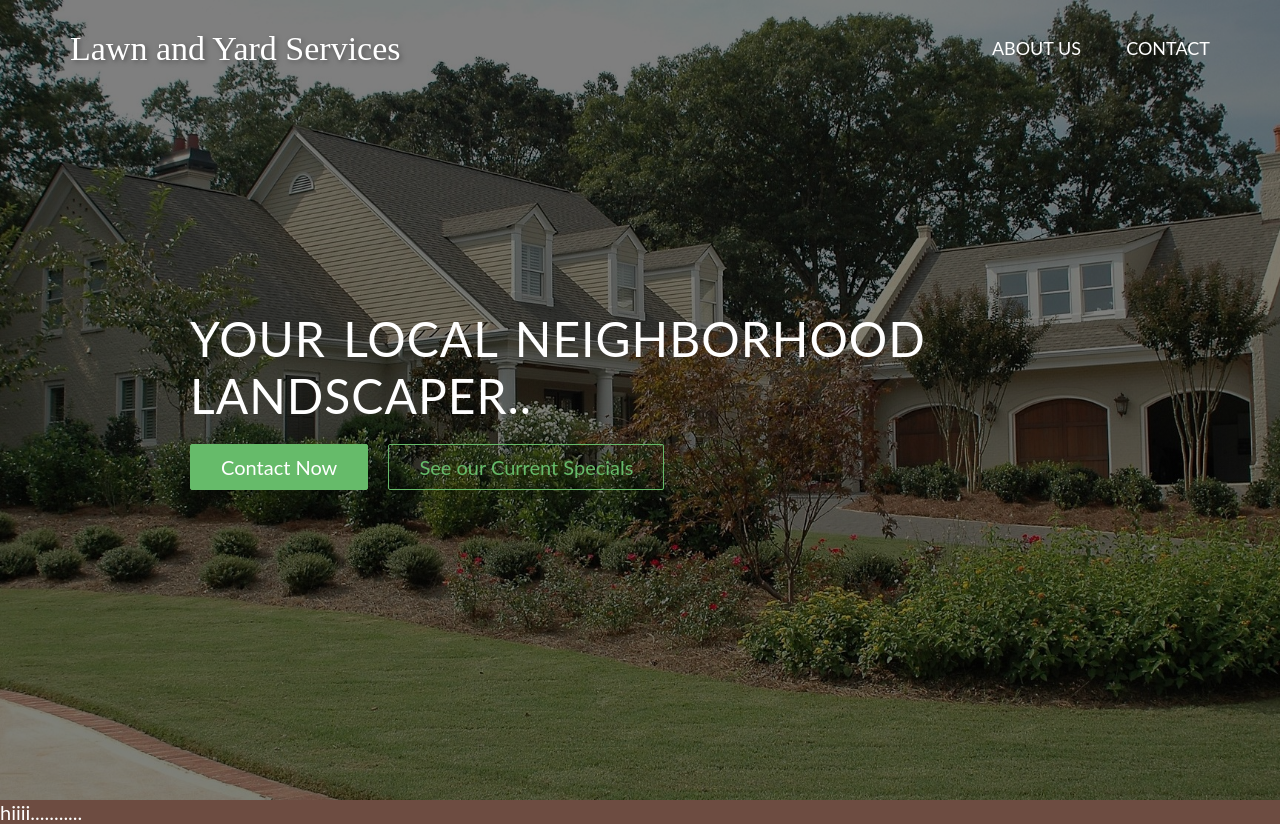
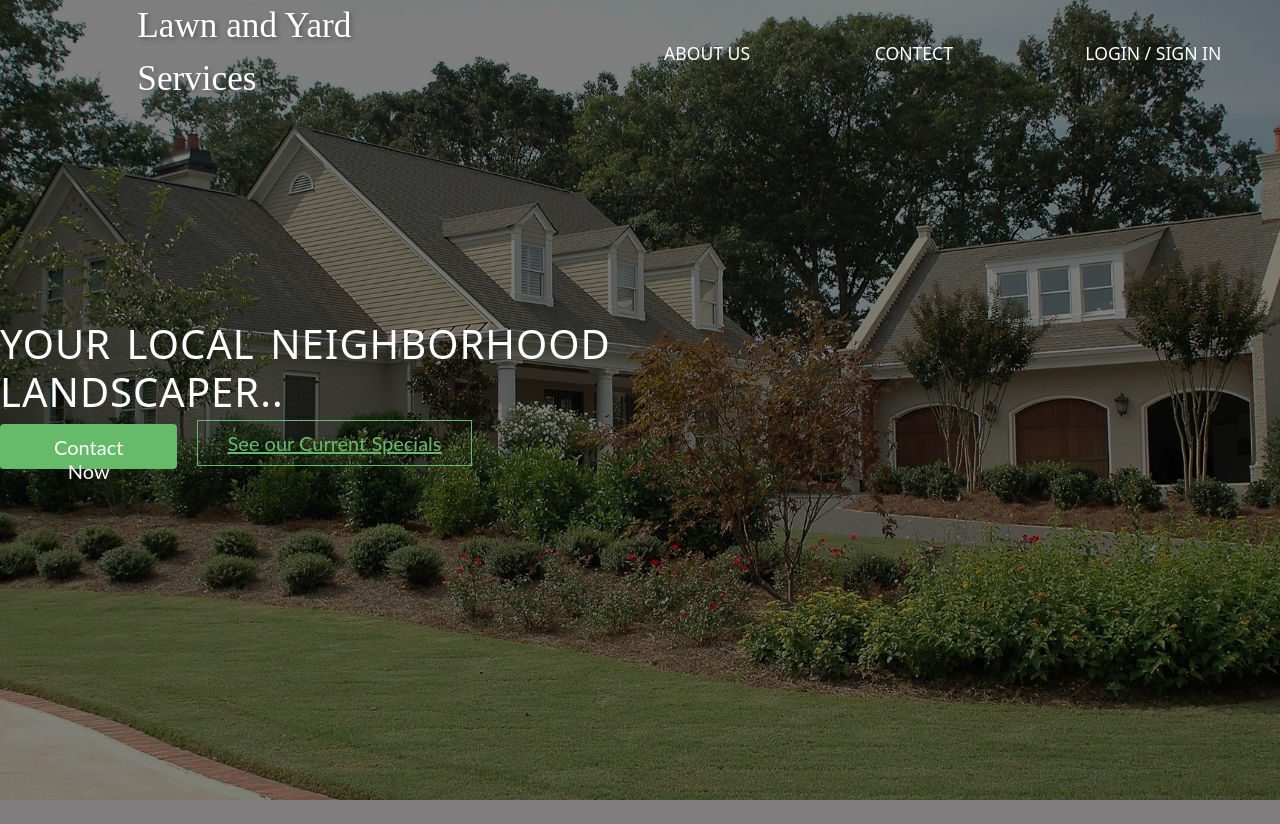
Before and after one commit to nehagjr/DJANGO-Lawn-and-Yard-Service-, a Django app: page / in a window 1280 px wide. After the commit the page ends 800 px from the top, so only its background shows below. Run offline with Django 5.2, Linux system fonts and the light colour scheme.

Commit message:
update the home page

```diff
--- a/LawnAndYard/App/static/css/style.css
+++ b/LawnAndYard/App/static/css/style.css
@@ -1,4 +1,3 @@
-
 * {
   margin: 0;
   padding: 0;
@@ -9,138 +8,46 @@
   --clr-1: #66bb6a;
   --clr-2: #388e3c;
 }
-
-  html {
-    scroll-behavior: smooth;
-  }
-
-  html,
-  body {
-    background-color: #6d4c41;
+h1 {
+  margin-top: 0;
+  margin-bottom: 20px;
   color: #fff;
-    font-family: "Lato", sans-serif;
-    font-weight: 400;
-    font-size: 20px;
-    text-rendering: optimizeLegibility;
-    overflow-x: hidden;
-  }
-
-  .clearfix {
-    zoom: 1;
-  }
-  .clearfix:after {
-    content: ".";
-    clear: both;
-    display: block;
-    height: 0;
-    visibility: hidden;
-  }
-
-  .row {
-    max-width: 1140px;
-    margin: 0 auto;
-  }
-
-  section {
-    padding: 80px 0;
-  }
-
-  .box {
-    padding: 1%;
-  }
-
-  /* link styling */
-
-  a:link,
-  a:visited {
-    color: var(--clr-1);
-    text-decoration: none;
-    border-bottom: 1px solid var(--clr-1);
-    padding-bottom: 1px;
-    transition: border-bottom 0.2s, color 0.2s;
-    -webkit-transition: border-bottom 0.2s, color 0.2s;
-    -moz-transition: border-bottom 0.2s, color 0.2s;
-    -ms-transition: border-bottom 0.2s, color 0.2s;
-    -o-transition: border-bottom 0.2s, color 0.2s;
-  }
-
-  a:hover,
-  a:active {
-    color: #555;
-    border-bottom: 1px solid transparent;
-  }
-
-  /* ------------------------------------------------------------------------- */
-  /* headings styles */
-  /* ------------------------------------------------------------------------- */
-
-  h1,
-  h2,
-  h3 {
+  font-size: 280%;
+  word-spacing: 4px;
+  letter-spacing: 1px;
   font-weight: 400;
   text-transform: uppercase;
 }
 
-  h1 {
-    margin-top: 0;
-    margin-bottom: 20px;
+.row{
+  background-color: transparent !important;
+  height: 61px;
+  display: flex;
+  align-items: center;
+  justify-content: space-between;
+  padding: 0 20px;
+}
+.logo{
+  font-size: 220%;
+  color: White;
+  font-family: "Libre Baskerville", serif;
+  text-shadow: 2px 2px 5px #555;
+}
+.row a{
+  padding: 8px 0;
   color: #fff;
-    font-size: 240%;
-    word-spacing: 4px;
-    letter-spacing: 1px;
+  text-decoration: none;
+  text-transform: uppercase;
+  font-size: 110%;
+  border-bottom: 2px solid transparent;
+  transition: border-bottom 0.2s;
+
 }
-
-  h2 {
-    font-size: 180%;
-    word-spacing: 2px;
-    text-align: center;
-    margin-bottom: 30px;
-    letter-spacing: 1px;
+.row a:hover{
+  color: #fff;
+  border-bottom: 2px solid var(--clr-1);
 }
-
-  h2:after {
-    display: block;
-    height: 2px;
-    background-color: var(--clr-1);
-    content: " ";
-    width: 100px;
-    margin: 30px auto 0 auto;
-  }
-
-  h3 {
-    font-size: 110%;
-    margin-bottom: 15px;
-  }
-
-  /* paragraph styles */
-
-  p {
-    font-weight: 300;
-  }
-
-  .long-copy {
-    line-height: 145%;
-    width: 70%;
-    margin-left: 15%;
-  }
-
-  .box p {
-    font-size: 90%;
-    line-height: 145%;
-  }
-
-  /* icon styles */
-
-  .about-us-icon {
-    font-size: 350%;
-    color: var(--clr-1);
-  }
-
-  /* ------------------------------------------------------------------------- */
-/* header styling */
-/* ------------------------------------------------------------------------- */
-
-header {
+.hero-text-box{
   background-image: linear-gradient(rgba(0, 0, 0, 0.5), rgba(0, 0, 0, 0.5)),
   url(../images/house.jpg);
   background-size: cover;
@@ -149,165 +56,35 @@ header {
   height: 100vh;
 }
 
-  .hero-text-box {
-    position: absolute;
-    width: 900px;
-    top: 50%;
-    left: 50%;
-    transform: translate(-50%, -50%);
-    -webkit-transform: translate(-50%, -50%);
-    -moz-transform: translate(-50%, -50%);
-    -ms-transform: translate(-50%, -50%);
-    -o-transform: translate(-50%, -50%);
+.container-fluid{
+  padding: 0;
+}
+header{
+  position: fixed;
+  width: 100%;
+  z-index: 1000;
 }
 
-  .logo {
+/* index.html */
+.row1{
+  position: relative;
+  top: 40vh;
   color: white;
-    font-size: 170%;
-    font-family: "Libre Baskerville", serif;
-    text-shadow: 2px 2px 5px #555;
-    width: auto;
-    float: left;
-    margin-top: 30px;
 }
-
-  .logo-black {
-    color: #555;
-    font-family: "Libre Baskerville", serif;
-    display: none;
-    width: auto;
-    float: left;
-    margin-top: 20px;
-  }
-
-  .logo-black a {
-    text-decoration: none;
-  }
-
-  /* Main navi */
-  .main-nav {
-    float: right;
-    list-style: none;
-    margin-top: 35px;
-  }
-
-  .main-nav li {
-    display: inline-block;
-    margin-left: 40px;
-  }
-
-  .main-nav li a:link,
-  .main-nav li a:visited {
-    padding: 8px 0;
-    color: #fff;
-    text-decoration: none;
-    text-transform: uppercase;
-    font-size: 90%;
-    border-bottom: 2px solid transparent;
-    transition: border-bottom 0.2s;
-    -webkit-transition: border-bottom 0.2s;
-    -moz-transition: border-bottom 0.2s;
-    -ms-transition: border-bottom 0.2s;
-    -o-transition: border-bottom 0.2s;
-  }
-
-  .main-nav li a:hover,
-  .main-nav li a:active {
-    border-bottom: 2px solid var(--clr-1);
-  }
-
-  /* Mobile navi */
-
-  .mobile-nav-icon {
-    float: right;
-    margin-top: 30px;
-    cursor: pointer;
-    display: none;
-  }
-
-  .mobile-nav-icon i {
-    font-size: 200%;
+.row1 .btn{
+  width: 177.36px;
+  height: 44.6px;
+  background-color: var(--clr-1);
+  margin: 0px 15px 0px 0px;
+  padding: 10px 30px;
+  font: 20px lato;
   color: #fff;
 }
-
-  /* Sticky navi */
-  .sticky {
-    position: fixed;
-    top: 0;
-    left: 0;
-    width: 100%;
-    opacity: 0.9;
-    background-color: rgba(255, 255, 255, 0.98);
-    box-shadow: 0 2px 2px rgb(231, 231, 231);
-    z-index: 9999;
-  }
-  .sticky .main-nav {
-    margin-top: 15px;
-  }
-  .sticky .main-nav li a:link,
-  .sticky .main-nav li a:visited {
-    padding: 16px 0;
-    color: #555;
-  }
-  .sticky .logo {
-    display: none;
-  }
-  .sticky .logo-black {
-    display: block;
-  }
-
-  /* ------------------------------------------------------------------------- */
-  /* button styling */
-  /* ------------------------------------------------------------------------- */
-
-  .btn:link,
-  .btn:visited,
-  input[type="submit"] {
-    display: inline-block;
+.row1 .btn1{
+  width: 305.56px;
+  height: 44.6px;
+  border: 1px solid var(--clr-1);
   padding: 10px 30px;
-    font-weight: 400;
-    text-decoration: none;
-    border-radius: 2px;
-    transition: background-color 0.2s, border 0.2s, color 0.2s;
-    -webkit-transition: background-color 0.2s, border 0.2s, color 0.2s;
-    -moz-transition: background-color 0.2s, border 0.2s, color 0.2s;
-    -ms-transition: background-color 0.2s, border 0.2s, color 0.2s;
-    -o-transition: background-color 0.2s, border 0.2s, color 0.2s;
-    -webkit-border-radius: 2px;
-    -moz-border-radius: 2px;
-    -ms-border-radius: 2px;
-    -o-border-radius: 2px;
-  }
-
-  .btn-full:link,
-  .btn-full:visited,
-  input[type="submit"] {
-    background-color: var(--clr-1);
-    border: 1px solid var(--clr-1);
-    color: #fff;
-    margin-right: 15px;
-  }
-
-  .btn-ghost:link,
-  .btn-ghost:visited {
-    border: 1px solid var(--clr-1);
+  font: 20px lato;
   color: var(--clr-1);
 }
-
-  .btn:hover,
-  .btn:active,
-  input[type="submit"]:hover,
-  input[type="submit"]:active {
-    background-color: var(--clr-2);
-  }
-
-  .btn-full:hover,
-  .btn-full:active {
-    border: 1px solid var(--clr-2);
-  }
-
-  .btn-ghost:hover,
-  .btn-ghost:active {
-    border: 1px solid var(--clr-2);
-    color: #fff;
-  }
--- a/LawnAndYard/App/templates/base.html
+++ b/LawnAndYard/App/templates/base.html
@@ -1,40 +1,34 @@
 {% load static %}
-<!DOCTYPE html>
+
+<!doctype html>
 <html lang="en">
   <head>
-    <meta charset="UTF-8">
-    <meta name="viewport" content="width=device-width, initial-scale=1.0">
-    <title>Document</title>
+    <meta charset="utf-8">
+    <meta name="viewport" content="width=device-width, initial-scale=1">
+
     <link rel="stylesheet" href="{% static 'css/style.css' %}">
-    <link rel="stylesheet" href="{% static 'quaries.css' %}">
+    <link href="https://cdn.jsdelivr.net/npm/bootstrap@5.0.2/dist/css/bootstrap.min.css" rel="stylesheet" integrity="sha384-EVSTQN3/azprG1Anm3QDgpJLIm9Nao0Yz1ztcQTwFspd3yD65VohhpuuCOmLASjC" crossorigin="anonymous">
+
+    <title>Hello, world!</title>
   </head>
   <body>
+    <div class="container-fluid">
       <header>
-        <nav>
         <div class="row">
-            <div class="logo">Lawn and Yard Services</div>
-            <div class="logo-black">Lawn and Yard Services</div>
-            <ul class="main-nav js--main-nav">
-              <li><a href="#about-us">About us</a></li>
-              <li><a href="#contact">Contact</a></li>
-            </ul>
-            <a class="mobile-nav-icon js--nav-icon"
-              ><i class="fas fa-bars"></i
-            ></a>
-          </div>
-        </nav>
-        <div class="hero-text-box">
-          <h1>Your local Neighborhood landscaper..</h1>
-          <a class="btn btn-full js--scroll-to-contact" href="#">Contact Now</a>
-          <a class="btn btn-ghost btn-ghost_media js--scroll-to-specials" href="#"
-            >See our Current Specials</a
-          >
+            <div class="col-xxl-1 col-xl-1 col-lg-0 col-md-0 col-sm-0 "></div>
+            <div class="col-xxl-3 col-xl-3 col-lg-3 col-md-4 col-sm-12 logo ">Lawn and Yard Services</div>
+            <div class="col-xxl-4 col-xl-2 col-lg-2 col-md-4 col-sm-12"></div>
+            <div class="col-xxl-1 col-xl-2 col-lg-2 col-md-4 col-sm-12"><a href="#about-us">ABOUT US</a></div>
+            <div class="col-xxl-1 col-xl-2 col-lg-2 col-md-4 col-sm-12"><a href="#contect">CONTECT</a></div>
+            <div class="col-xxl-1.5 col-xl-2 col-lg-2 col-md-4 col-sm-12"><a href="#login">LOGIN / SIGN IN</a></div>
         </div>
       </header>
+    </div>
 
     {% block content %}
     hiiii...........
     {% endblock %}
 
+    <script src="https://cdn.jsdelivr.net/npm/bootstrap@5.0.2/dist/js/bootstrap.bundle.min.js" integrity="sha384-MrcW6ZMFYlzcLA8Nl+NtUVF0sA7MsXsP1UyJoMp4YLEuNSfAP+JcXn/tWtIaxVXM" crossorigin="anonymous"></script>
+
   </body>
-</html>
--- a/LawnAndYard/App/templates/index.html
+++ b/LawnAndYard/App/templates/index.html
@@ -1,5 +1,18 @@
 {% extends 'base.html' %}
 {% load static %}
 {% block content %}
-hiiii...........
+
+
+
+<div class="hero-text-box">
+    <div class="row1">
+        <div class="col-6"><h1>Your local Neighborhood landscaper..</h1></div>
+        <div class="col">
+           <a class="btn" href="#">Contact Now</a>
+           <a class="btn1" href="#">See our Current Specials</a>
+        </div>
+
+    </div>
+</div>
+
 {% endblock %}
```
Also changed, not shown: LawnAndYard/App/static/css/quaries.css (deleted, +0 -11 lines). Lines whose indentation alone changed are shown as unchanged.
